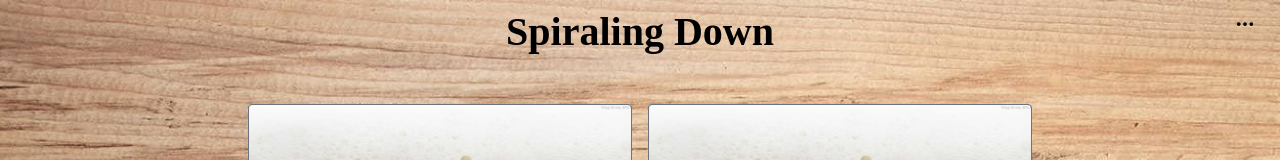
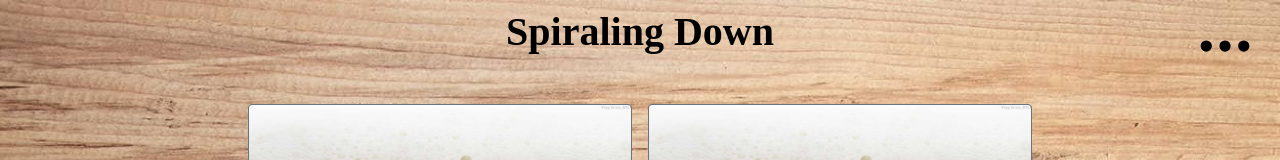
Before and after one commit to DarthSiedewurst/spiralingdownwebui, a Vue app: page / in a window 1280 px wide. Shown: the top 160 px of the page. Built offline with nearby package versions, Linux system fonts and the light colour scheme; no server answers.

Commit message:
Settings Button size incresed

```diff
--- a/src/components/Sidebar.vue
+++ b/src/components/Sidebar.vue
@@ -111,6 +111,7 @@ export default class Sidebar extends Vue {
   background: transparent !important;
   border: none !important;
   z-index: 1000;
+  font-size: 6vh;
 }
 >>> .sidebarHeader {
   font-size: 5vw !important;
```
